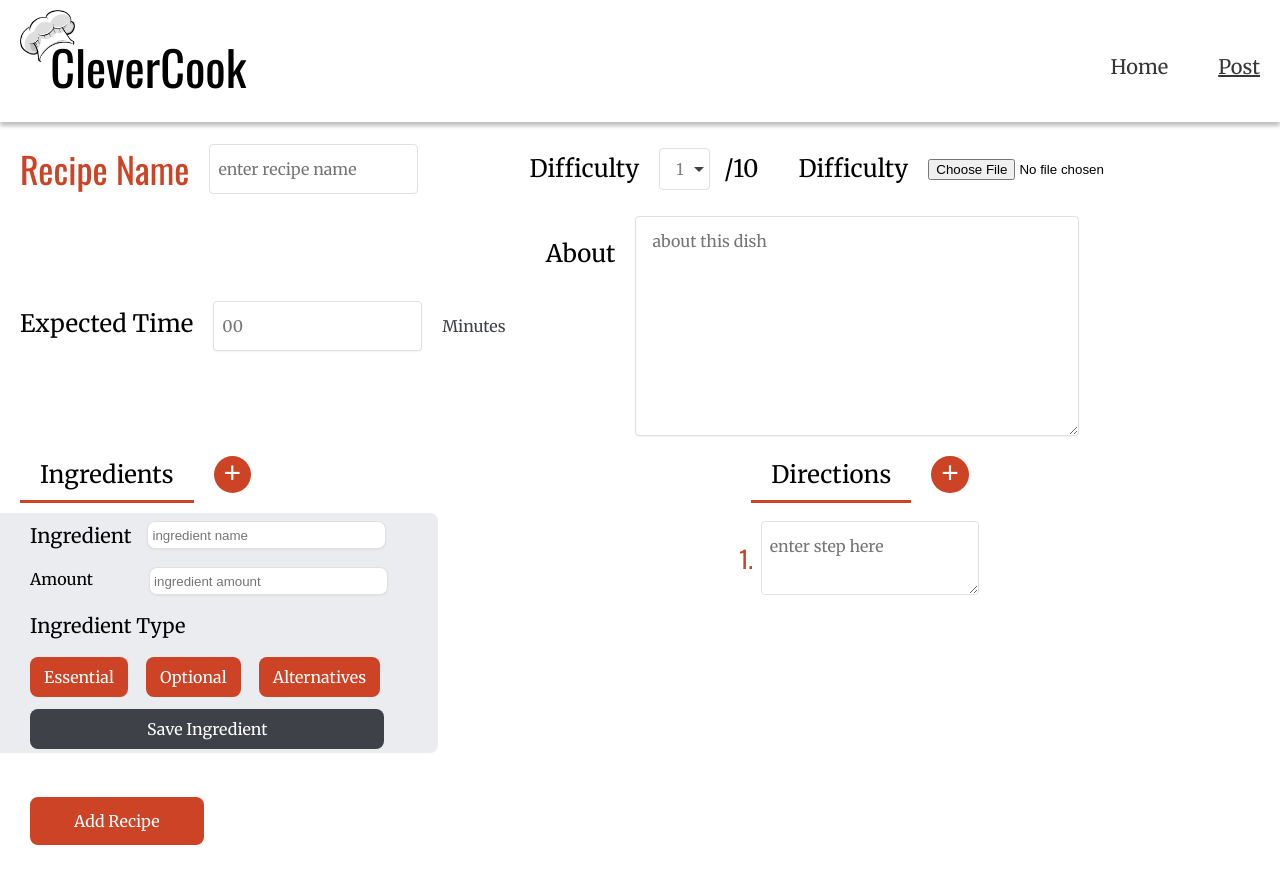
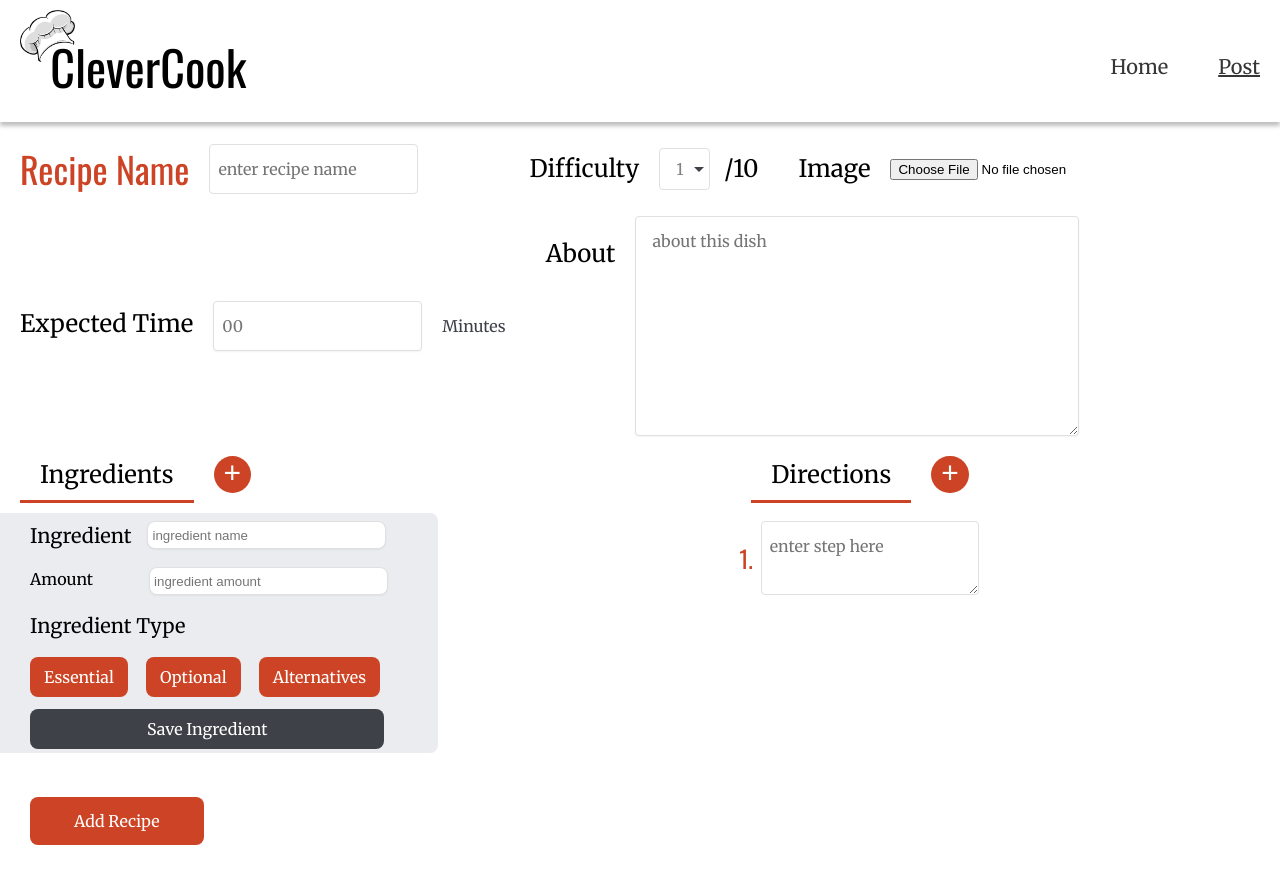
Before and after one commit to ampiaget/HCIProject, a React app in the folder prototype/client/: page /add in a window 1280 px wide. Shown: the top 884 px of the page. Built offline with nearby package versions, Linux system fonts and the light colour scheme.

Commit message:
fix incorrect label

```diff
--- a/prototype/client/src/components/Add/Add.js
+++ b/prototype/client/src/components/Add/Add.js
@@ -251,7 +251,7 @@ const Add = () => {
           </select>
           <div className="dropdown-arrow"></div>
           <span className='post-form-section-title'>/10</span>
-          <span className='post-form-section-title'>Difficulty</span>
+          <span className='post-form-section-title'>Image</span>
           <input type='file' name="file" onChange={handleFileChange}/>
           {file && <img src={URL.createObjectURL(file)} alt="Selected Image" />}
         </div>
```
